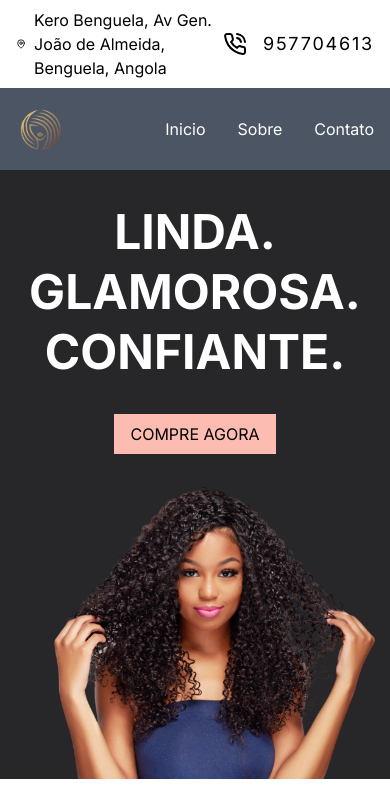
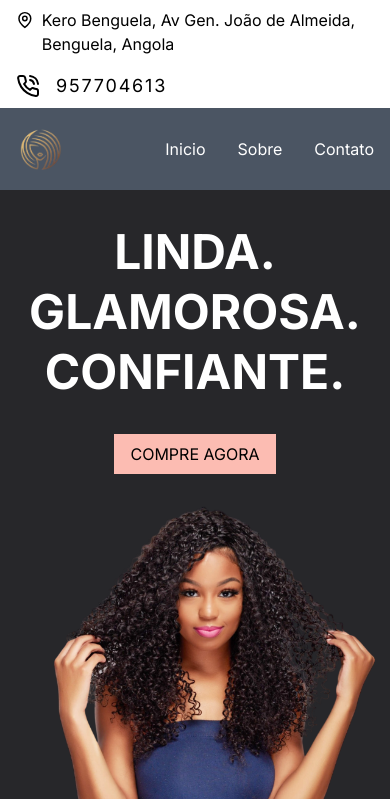
Before and after one commit to teosoares10/hair-salon, a Next.js app: page / in a window 390 px wide. Shown: the top 811 px of the page. Built offline with nearby package versions, Linux system fonts and the light colour scheme.

Commit message:
styles(navbar): add responsive style

```diff
--- a/src/components/layout/navbar.tsx
+++ b/src/components/layout/navbar.tsx
@@ -7,14 +7,14 @@ import Image from "next/image"
 export const Navbar = () => {
     return (
         <nav>
-            <section className="flex justify-between items-center py-2 px-4">
-                <div className="flex items-center gap-2">
+            <section className="flex lg:flex-nowrap flex-wrap justify-between items-center py-2 px-4">
+                <div className="flex lg:items-center items-start gap-2">
                     <MapPin />
                     <Typography as="span">
                         Kero Benguela, Av Gen. João de Almeida, Benguela, Angola
                     </Typography>
                 </div>
-                <div className="flex gap-4 items-center">
+                <div className="flex gap-4 items-center mt-4 lg:mt-0">
                     <PhoneCall />
                     <Typography as="span" className="text-lg tracking-widest">957704613</Typography>
                 </div>
```
